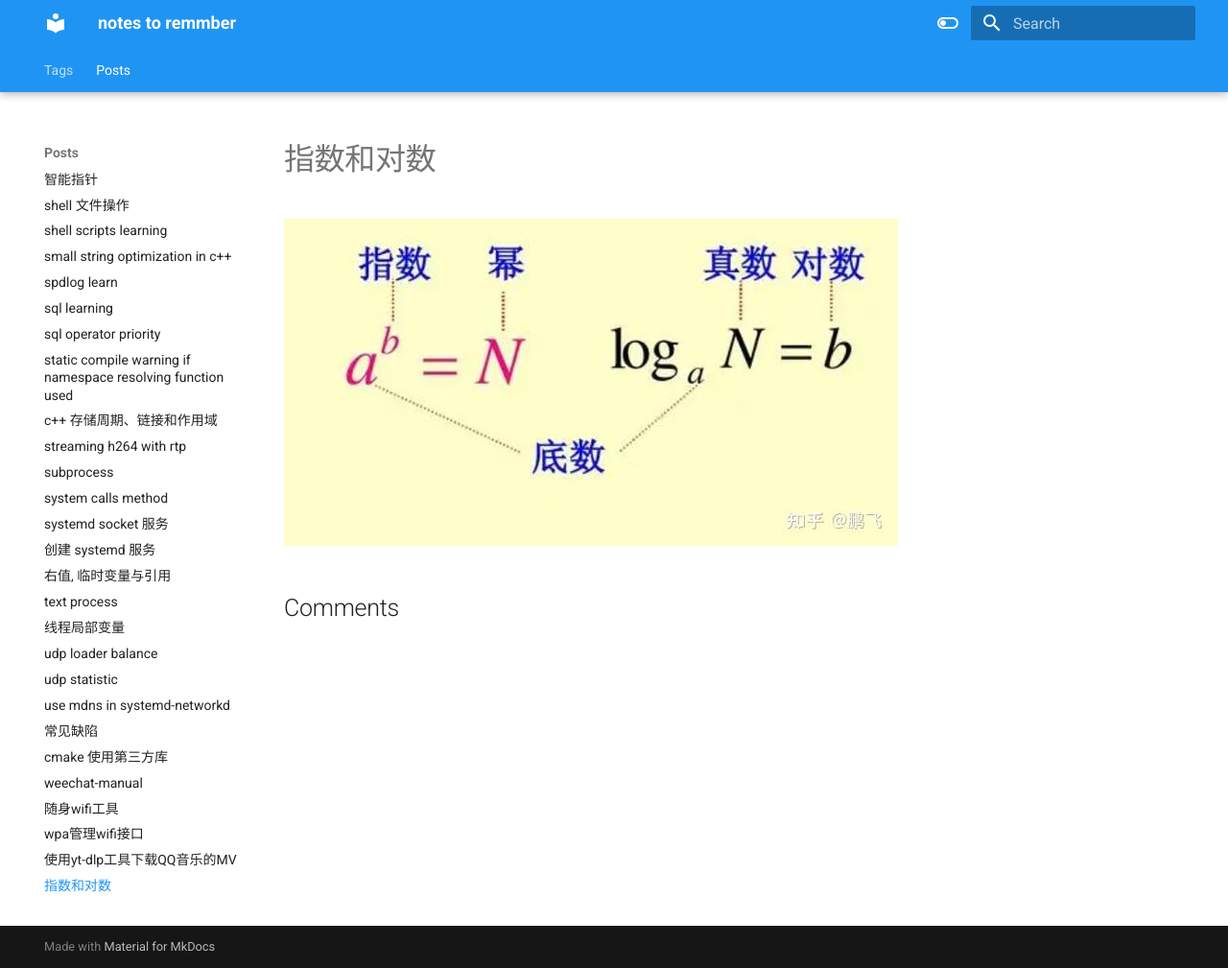
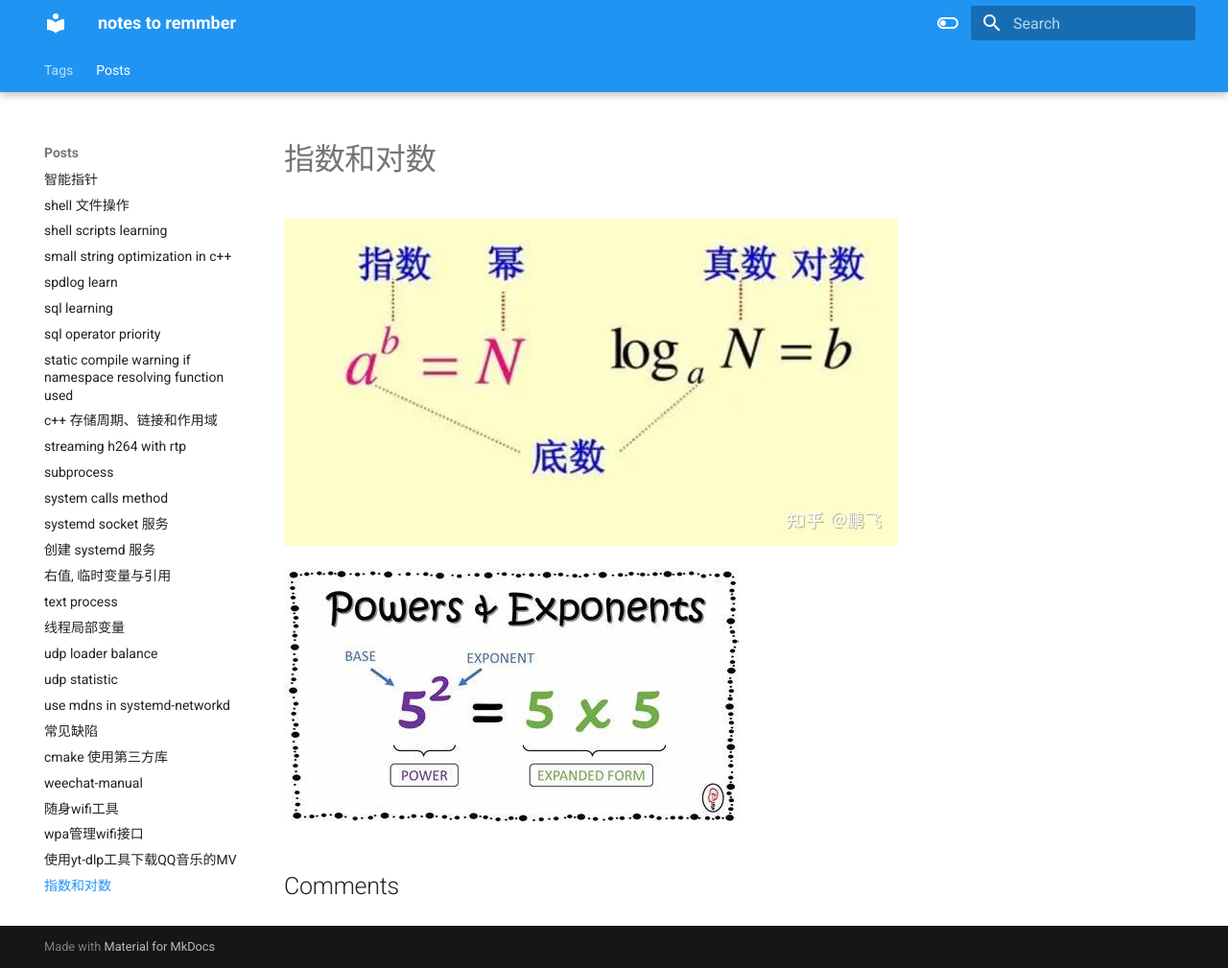
Before and after one commit to energygreek/notes, an MkDocs documentation site: the page built from docs/posts/指数和对数.md, in a window 1280 px wide and 1009 px high. Shown: the whole window at 96% size. Built offline with MkDocs 1.6.1 and Material for MkDocs 9.7.7, drawn with Linux system fonts in a browser that asks for light colours; comment, search, counter and statistics services are not loaded.

Commit message:
Apr 27, 2025, 4:29 PM

```diff
--- a/docs/posts/指数和对数.md
+++ b/docs/posts/指数和对数.md
@@ -7,3 +7,5 @@ tags: []
 
 
 ![指数和对数](image.png)
+
+![](image-1.png)
```
Also changed, not shown: docs/posts/image-1.png (added).
